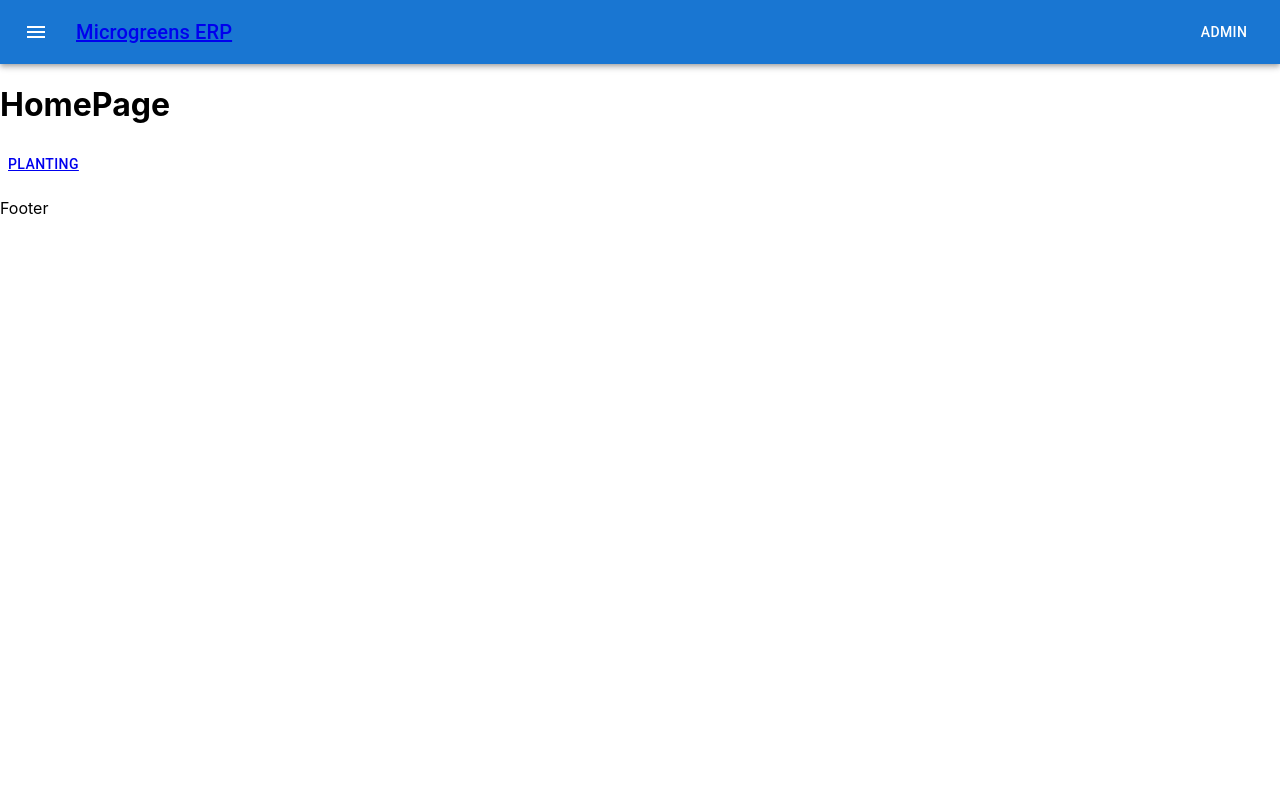
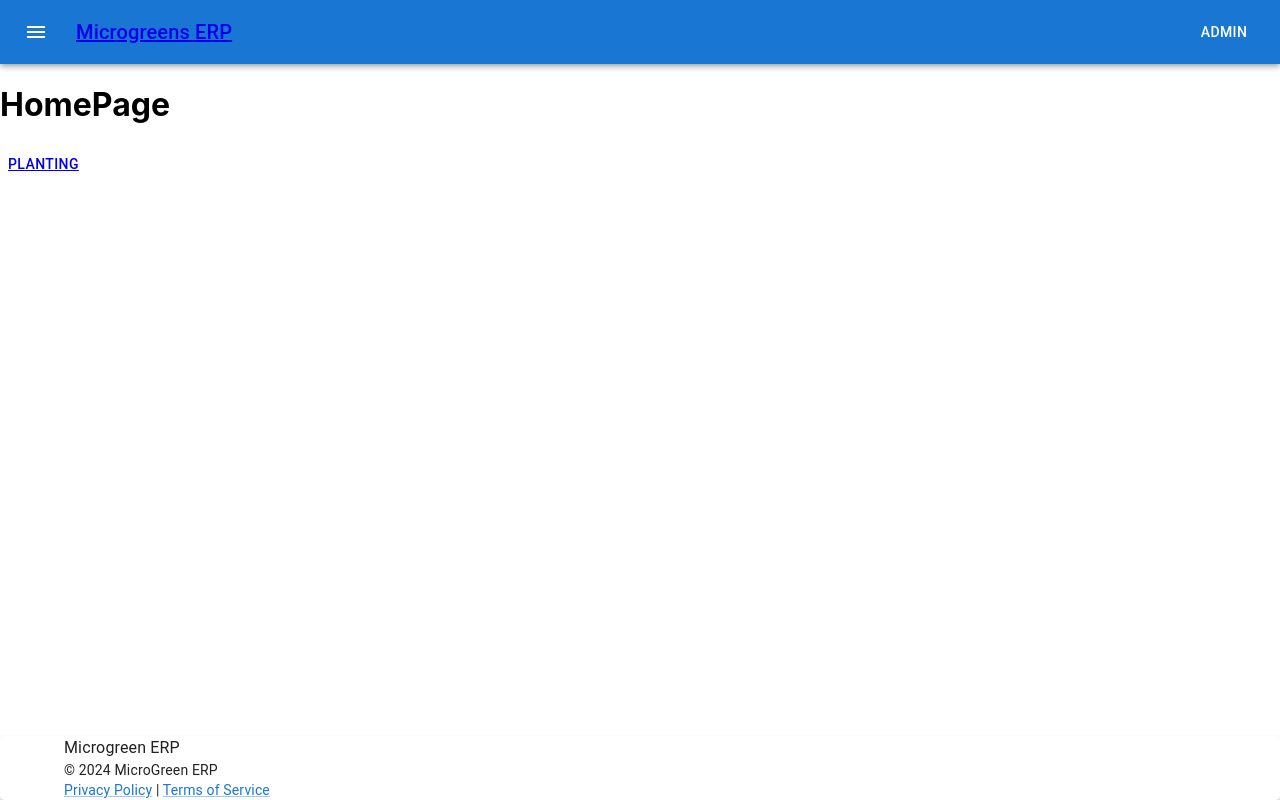
Before and after one commit to SleepingTurtle/microgreensERP, a React (Create React App) app in the folder frontend/: page / in a window 1280 px wide. Built offline with nearby package versions, Linux system fonts and the light colour scheme.

Commit message:
Footer Updated

```diff
--- a/frontend/src/components/ui/Footer.tsx
+++ b/frontend/src/components/ui/Footer.tsx
@@ -1,5 +1,32 @@
-export default function Footer() {
+import React from 'react'
+import {
+    Typography,
+    Link,
+    Container,
+    Paper,
+} from '@mui/material'
+
+function Footer() {
     return(
-        <p>Footer</p>
+        <Paper sx={{
+            position: 'fixed',
+            bottom: 0,
+            width: '100%'
+        }} component='footer'>
+            <Container>
+                <Typography variant='body1'>
+                   Microgreen ERP
+                </Typography>
+                <Typography variant='body2'>
+                    © {new Date().getFullYear()} MicroGreen ERP
+                </Typography>
+                <Typography variant="body2">
+                    <Link href="#">Privacy Policy</Link> | <Link href="#">Terms of Service</Link>
+                </Typography>
+            </Container>
+
+        </Paper>
     )
 }
+
+export default Footer;
```
